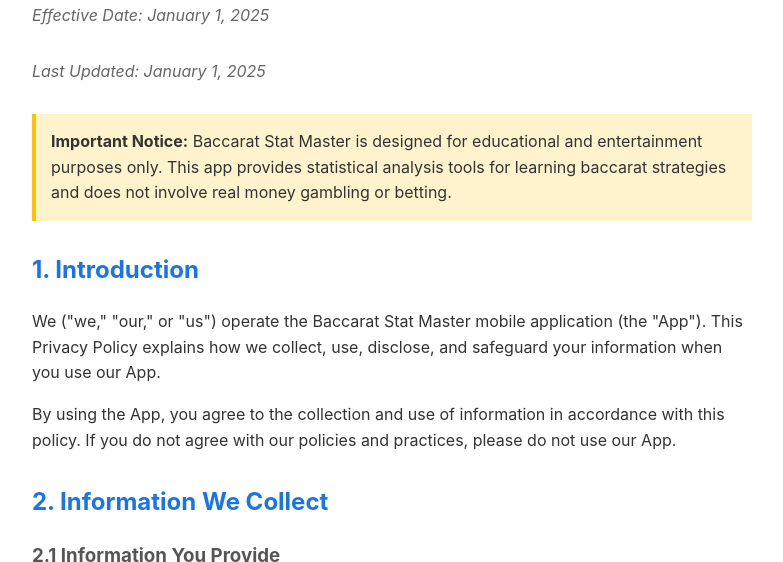
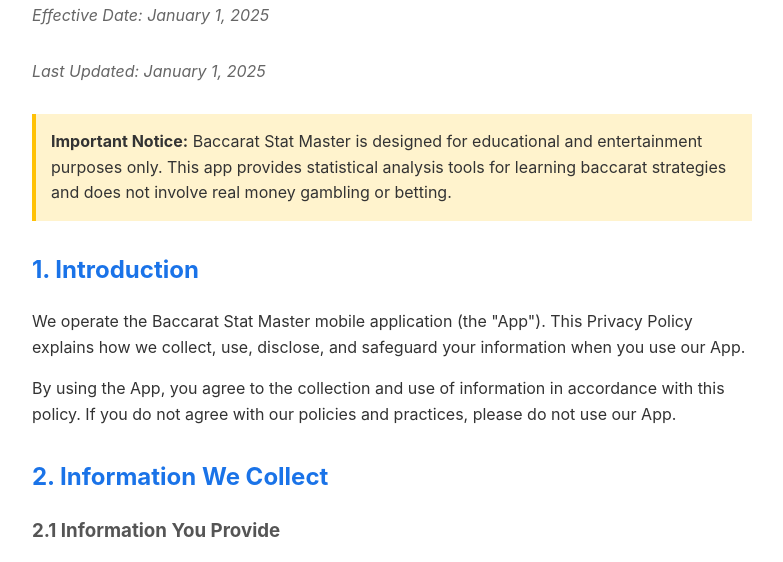
Before and after one commit to apps3mb-hue/Baccarat-Stat-Master, a plain HTML site: page index.html in a window 1280 px wide. Shown: the part 231-793 px from the top of the page, without its empty margins (248-1031 px from the left). Drawn offline with Linux system fonts and the light colour scheme.

Commit message:
Update index.html

```diff
--- a/index.html
+++ b/index.html
@@ -84,7 +84,7 @@
         </div>
 
         <h2>1. Introduction</h2>
-        <p>We ("we," "our," or "us") operate the Baccarat Stat Master mobile application (the "App"). This Privacy Policy explains how we collect, use, disclose, and safeguard your information when you use our App.</p>
+        <p>We operate the Baccarat Stat Master mobile application (the "App"). This Privacy Policy explains how we collect, use, disclose, and safeguard your information when you use our App.</p>
         <p>By using the App, you agree to the collection and use of information in accordance with this policy. If you do not agree with our policies and practices, please do not use our App.</p>
 
         <h2>2. Information We Collect</h2>
```
